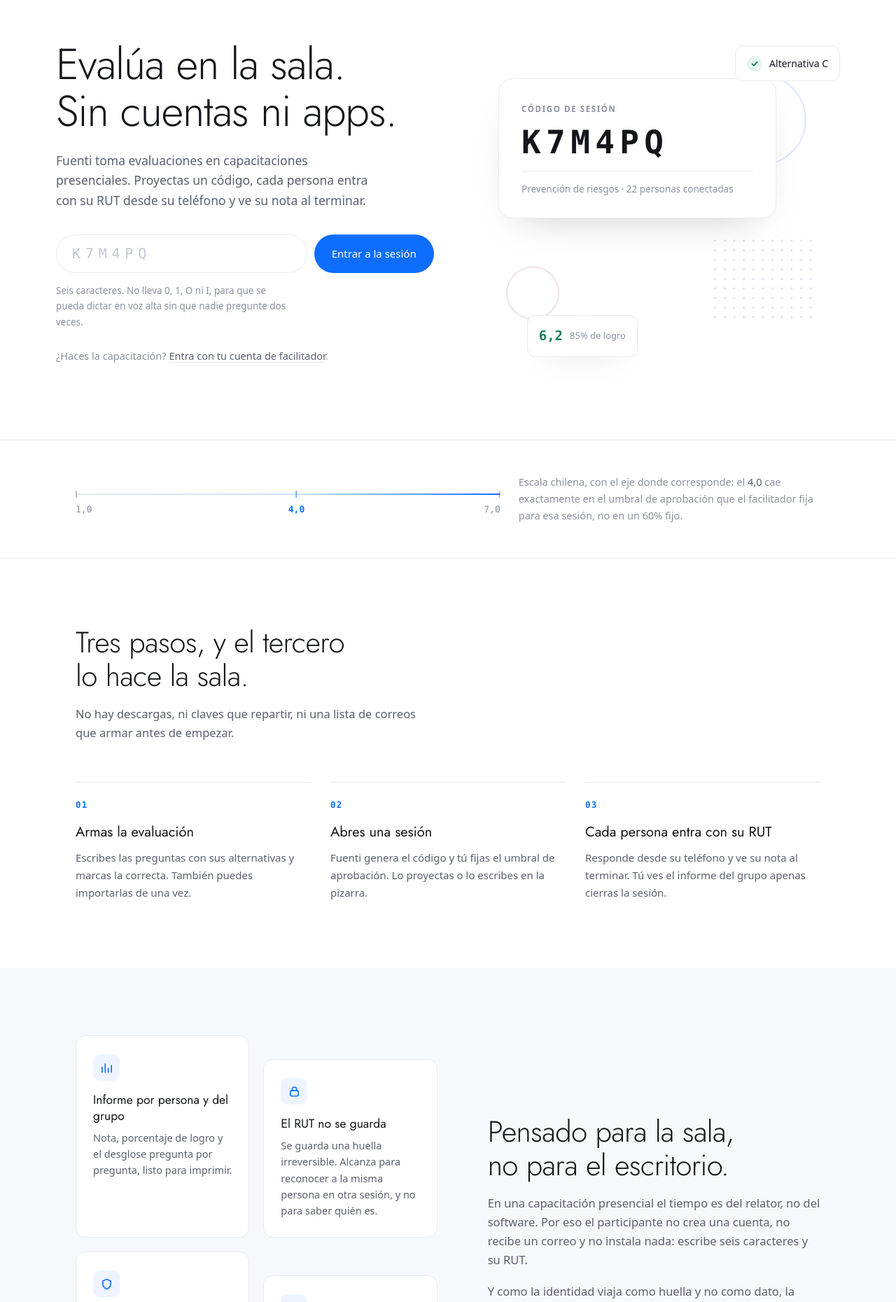
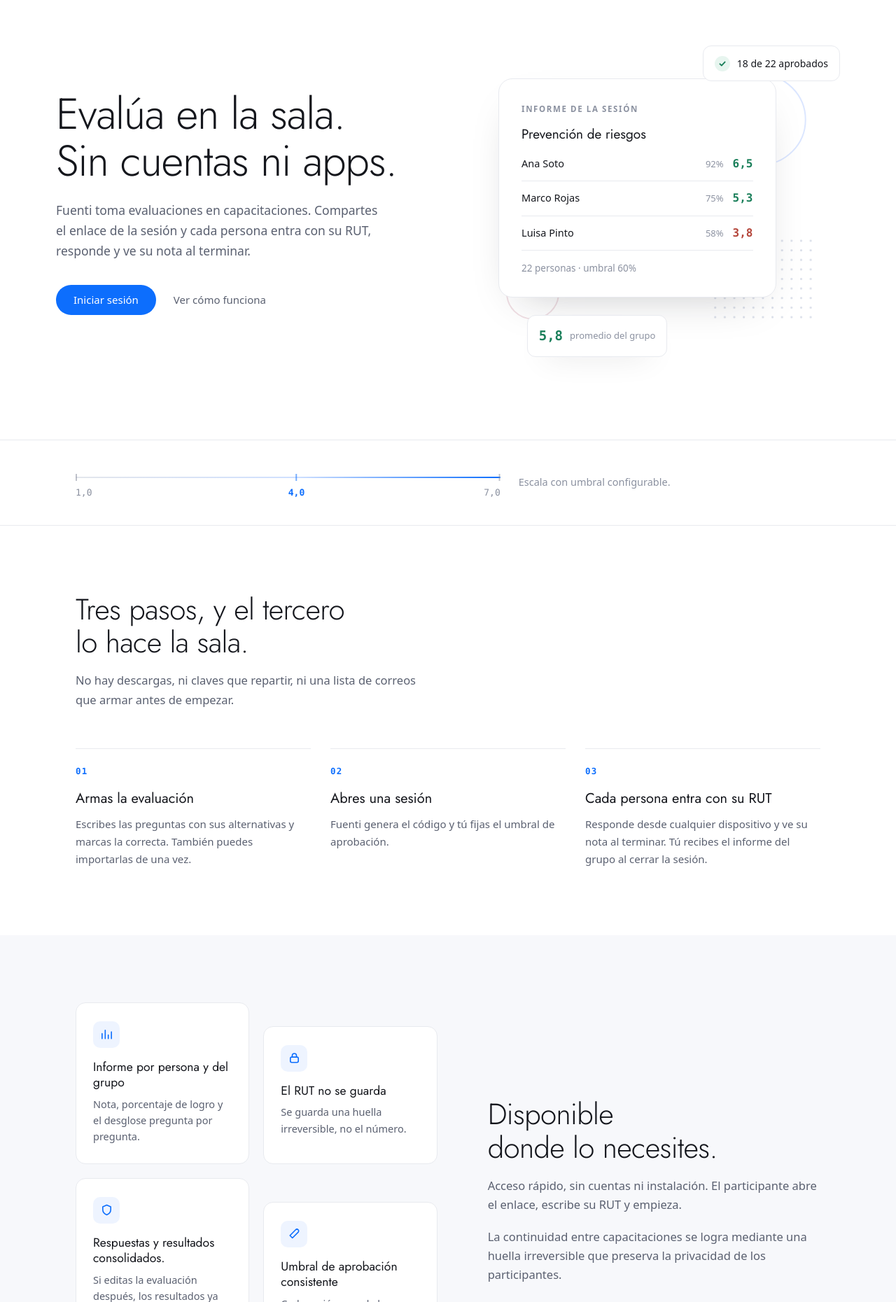
Before and after one commit to rm-2526/fuenti, a Flask app: page / in a window 1280 px wide. Shown: the part 84-1944 px from the top of the page at 70% size. Run offline with Flask 3, Linux system fonts and the light colour scheme.

Commit message:
Cambio y mejoras a pagina principal

```diff
--- a/app/templates/index.html
+++ b/app/templates/index.html
@@ -5,7 +5,7 @@
   <meta name="viewport" content="width=device-width, initial-scale=1">
   <title>Fuenti — evaluaciones para capacitación presencial</title>
   <meta name="description"
-        content="Fuenti es la plataforma para tomar evaluaciones en capacitaciones presenciales. El facilitador proyecta un código y cada persona entra con su RUT, sin crear cuenta.">
+        content="Fuenti toma evaluaciones en capacitaciones. Compartes el enlace de la sesión y cada persona entra con su RUT, sin crear cuenta ni instalar nada.">
 
   {# Una sola familia externa (Jost, geometrica y de trazo liviano) y solo tres
      pesos: es lo que carga el look de la referencia. Todo lo demas usa la
@@ -30,6 +30,7 @@
                                   landing a la app no hay salto de color */
       --azul-tinte: #eef4ff;
       --verde:      #1a7f5a;
+      --rojo:       #b4453a;
       --radio:      14px;
       --ancho:      1120px;
       --display:    "Jost", "Segoe UI", system-ui, sans-serif;
@@ -170,67 +171,14 @@
       margin: 0 0 34px;
     }
 
-    /* El campo de codigo es el elemento firma de la pagina: es el objeto real
-       de Fuenti, lo que el facilitador escribe en la pizarra y veinte personas
-       tipean al mismo tiempo. Por eso va en el hero y con cuerpo de display,
-       no escondido en un menu. */
-    .codigo-form {
+    /* Las dos acciones del hero. La principal es entrar: no hay registro
+       publico, las cuentas de facilitador las crea un administrador. */
+    .hero-acciones {
       display: flex;
       gap: 10px;
       flex-wrap: wrap;
-      margin: 0 0 14px;
+      align-items: center;
     }
-
-    .codigo-campo {
-      flex: 1 1 220px;
-      min-width: 0;
-      position: relative;
-    }
-
-    .codigo-input {
-      width: 100%;
-      font-family: var(--mono);
-      font-size: 20px;
-      font-weight: 500;
-      letter-spacing: 0.34em;
-      text-transform: uppercase;
-      color: var(--tinta);
-      background: var(--papel);
-      border: 1px solid var(--linea);
-      border-radius: 999px;
-      padding: 13px 22px;
-      line-height: 1.35;
-      transition: border-color .18s ease, box-shadow .18s ease;
-    }
-    .codigo-input::placeholder {
-      color: #c3c8d4;
-      letter-spacing: 0.34em;
-    }
-    .codigo-input:hover { border-color: #d5d9e2; }
-    .codigo-input:focus {
-      border-color: var(--azul);
-      box-shadow: 0 0 0 4px var(--azul-tinte);
-      outline: none;
-    }
-
-    .pie-campo {
-      font-size: 13.5px;
-      color: var(--tinta-3);
-      margin: 0;
-      max-width: 44ch;
-    }
-
-    .hero-secundario {
-      margin: 26px 0 0;
-      font-size: 14.5px;
-      color: var(--tinta-3);
-    }
-    .hero-secundario a {
-      color: var(--tinta-2);
-      text-decoration-color: var(--linea);
-      text-underline-offset: 3px;
-    }
-    .hero-secundario a:hover { color: var(--azul); }
 
     /* ------------------------------------------------------- mock del hero */
 
@@ -245,8 +193,8 @@
       pointer-events: none;
     }
 
-    /* La "proyeccion": el codigo tal como se ve en la sala. La ilustracion y
-       el campo de la izquierda muestran la misma cosa, a proposito. */
+    /* El informe de la sesion: lo que el facilitador recibe al cerrarla. Es el
+       resultado del producto, no su pantalla de entrada. */
     .pantalla {
       position: absolute;
       left: 4%;
@@ -269,22 +217,52 @@
       margin-bottom: 14px;
     }
 
-    .pantalla-codigo {
+    .pantalla-eval {
       display: block;
+      font-family: var(--display);
+      font-size: 19px;
+      font-weight: 400;
+      color: var(--tinta);
+      line-height: 1.25;
+      margin-bottom: 6px;
+    }
+
+    /* Tres filas del informe: nombre, logro y nota. Es lo que el facilitador
+       recibe al cerrar la sesion, o sea lo que la pagina esta vendiendo. */
+    .informe-fila {
+      display: flex;
+      align-items: baseline;
+      justify-content: space-between;
+      gap: 14px;
+      padding: 11px 0;
+      border-bottom: 1px solid var(--linea);
+      font-size: 14.5px;
+    }
+    .informe-nombre { color: var(--tinta); }
+    .informe-cifras {
+      display: flex;
+      align-items: baseline;
+      gap: 13px;
+      flex: none;
+    }
+    .informe-logro {
+      font-size: 13px;
+      color: var(--tinta-3);
+      font-variant-numeric: tabular-nums;
+    }
+    .informe-nota {
       font-family: var(--mono);
-      font-size: clamp(30px, 4.4vw, 46px);
+      font-size: 16px;
       font-weight: 600;
-      letter-spacing: 0.16em;
-      color: var(--tinta);
-      line-height: 1;
-      margin-bottom: 18px;
+      color: var(--verde);
+      font-variant-numeric: tabular-nums;
     }
+    .informe-nota-bajo { color: var(--rojo); }
 
     .pantalla-pie {
       display: block;
       font-size: 13.5px;
       color: var(--tinta-3);
-      border-top: 1px solid var(--linea);
       padding-top: 14px;
     }
 
@@ -386,7 +364,6 @@
       color: var(--tinta-3);
       max-width: 52ch;
     }
-    .escala-nota strong { color: var(--tinta-2); font-weight: 500; }
 
     /* ----------------------------------------------------------- secciones */
 
@@ -537,7 +514,9 @@
         gap: 52px;
         padding: 32px 0 72px;
       }
-      .mock { aspect-ratio: 1 / 0.78; max-width: 460px; }
+      /* El informe es mas alto que la tarjeta que habia antes: si el mock no
+         crece, los chips flotantes terminan encima de la ultima fila. */
+      .mock { aspect-ratio: 1 / 1.05; max-width: 460px; }
       .split { grid-template-columns: 1fr; gap: 44px; }
       .split-texto { order: -1; }
       .pasos { grid-template-columns: 1fr; gap: 22px; }
@@ -547,13 +526,13 @@
     @media (max-width: 560px) {
       .envoltura { padding: 0 20px; }
       .nav { height: 72px; }
-      .mock { aspect-ratio: 1 / 1.02; }
+      .mock { aspect-ratio: 1 / 1.32; }
       .pantalla { width: 88%; left: 0; top: 14%; padding: 26px 24px 24px; }
       .flotante-alternativa { right: 0; top: 0; }
-      .flotante-nota { left: 0; bottom: 4%; }
+      .flotante-nota { left: 0; bottom: 0; }
       .tarjetas { grid-template-columns: 1fr; }
       .tarjeta-alta { margin-top: 0; }
-      .codigo-form .boton { flex: 1 1 100%; }
+      .hero-acciones .boton { flex: 1 1 100%; }
       .cierre { padding: 76px 0; }
     }
   </style>
@@ -588,35 +567,15 @@
         <h1>Evalúa en la sala.<br>Sin cuentas ni apps.</h1>
 
         <p class="hero-bajada">
-          Fuenti toma evaluaciones en capacitaciones presenciales. Proyectas un
-          código, cada persona entra con su RUT desde su teléfono y ve su nota
-          al terminar.
+          Fuenti toma evaluaciones en capacitaciones. Compartes el enlace de la
+          sesión y cada persona entra con su RUT, responde y ve su nota al
+          terminar.
         </p>
 
-        {# Sin ruta nueva en el backend: el formulario arma la URL de ingreso
-           que ya existe. La base viene de url_for para que siga funcionando si
-           algun dia la app se monta bajo un prefijo. #}
-        <form class="codigo-form" id="form-codigo"
-              data-url-ingreso="{{ url_for('participante.ingreso', codigo='__CODIGO__') }}">
-          <div class="codigo-campo">
-            <label class="oculto-visual" for="codigo">Código de sesión</label>
-            <input class="codigo-input" id="codigo" name="codigo"
-                   placeholder="K7M4PQ" maxlength="6"
-                   autocomplete="off" autocapitalize="characters"
-                   spellcheck="false" required>
-          </div>
-          <button class="boton boton-solido" type="submit">Entrar a la sesión</button>
-        </form>
-
-        <p class="pie-campo">
-          Seis caracteres. No lleva 0, 1, O ni I, para que se pueda dictar en
-          voz alta sin que nadie pregunte dos veces.
-        </p>
-
-        <p class="hero-secundario">
-          ¿Haces la capacitación?
-          <a href="{{ url_for('auth.login') }}">Entra con tu cuenta de facilitador</a>.
-        </p>
+        <div class="hero-acciones">
+          <a class="boton boton-solido" href="{{ url_for('auth.login') }}">Iniciar sesión</a>
+          <a class="boton boton-plano" href="#como-funciona">Ver cómo funciona</a>
+        </div>
       </div>
 
       <div class="mock aparece aparece-2" aria-hidden="true">
@@ -636,9 +595,32 @@
         </div>
 
         <div class="pantalla">
-          <span class="pantalla-etiqueta">Código de sesión</span>
-          <span class="pantalla-codigo">K7M4PQ</span>
-          <span class="pantalla-pie">Prevención de riesgos · 22 personas conectadas</span>
+          <span class="pantalla-etiqueta">Informe de la sesión</span>
+          <span class="pantalla-eval">Prevención de riesgos</span>
+
+          <div class="informe-fila">
+            <span class="informe-nombre">Ana Soto</span>
+            <span class="informe-cifras">
+              <span class="informe-logro">92%</span>
+              <span class="informe-nota">6,5</span>
+            </span>
+          </div>
+          <div class="informe-fila">
+            <span class="informe-nombre">Marco Rojas</span>
+            <span class="informe-cifras">
+              <span class="informe-logro">75%</span>
+              <span class="informe-nota">5,3</span>
+            </span>
+          </div>
+          <div class="informe-fila">
+            <span class="informe-nombre">Luisa Pinto</span>
+            <span class="informe-cifras">
+              <span class="informe-logro">58%</span>
+              <span class="informe-nota informe-nota-bajo">3,8</span>
+            </span>
+          </div>
+
+          <span class="pantalla-pie">22 personas · umbral 60%</span>
         </div>
 
         <div class="flotante flotante-alternativa">
@@ -648,12 +630,12 @@
                     stroke-width="1.9" stroke-linecap="round" stroke-linejoin="round"/>
             </svg>
           </span>
-          Alternativa C
+          18 de 22 aprobados
         </div>
 
         <div class="flotante flotante-nota">
-          <span class="nota-cifra">6,2</span>
-          <span class="nota-texto">85% de logro</span>
+          <span class="nota-cifra">5,8</span>
+          <span class="nota-texto">promedio del grupo</span>
         </div>
       </div>
     </section>
@@ -667,9 +649,7 @@
           <span class="escala-hito escala-hito-7">7,0</span>
         </div>
         <p class="escala-nota">
-          Escala chilena, con el eje donde corresponde: el <strong>4,0</strong>
-          cae exactamente en el umbral de aprobación que el facilitador fija
-          para esa sesión, no en un 60% fijo.
+          Escala con umbral configurable.
         </p>
       </div>
     </section>
@@ -693,15 +673,14 @@
           <div class="paso">
             <h3>Abres una sesión</h3>
             <p>
-              Fuenti genera el código y tú fijas el umbral de aprobación. Lo
-              proyectas o lo escribes en la pizarra.
+              Fuenti genera el código y tú fijas el umbral de aprobación.
             </p>
           </div>
           <div class="paso">
             <h3>Cada persona entra con su RUT</h3>
             <p>
-              Responde desde su teléfono y ve su nota al terminar. Tú ves el
-              informe del grupo apenas cierras la sesión.
+              Responde desde cualquier dispositivo y ve su nota al terminar. Tú
+              recibes el informe del grupo al cerrar la sesión.
             </p>
           </div>
         </div>
@@ -720,8 +699,7 @@
             </div>
             <h3>Informe por persona y del grupo</h3>
             <p>
-              Nota, porcentaje de logro y el desglose pregunta por pregunta,
-              listo para imprimir.
+              Nota, porcentaje de logro y el desglose pregunta por pregunta.
             </p>
           </div>
 
@@ -736,8 +714,7 @@
             </div>
             <h3>El RUT no se guarda</h3>
             <p>
-              Se guarda una huella irreversible. Alcanza para reconocer a la
-              misma persona en otra sesión, y no para saber quién es.
+              Se guarda una huella irreversible, no el número.
             </p>
           </div>
 
@@ -748,10 +725,10 @@
                       stroke="currentColor" stroke-width="1.7" stroke-linejoin="round"/>
               </svg>
             </div>
-            <h3>Lo respondido queda congelado</h3>
+            <h3>Respuestas y resultados consolidados.</h3>
             <p>
               Si editas la evaluación después, los resultados ya rendidos no
-              cambian ni una coma.
+              cambian.
             </p>
           </div>
 
@@ -763,7 +740,7 @@
                       stroke-linejoin="round"/>
               </svg>
             </div>
-            <h3>El umbral es tuyo</h3>
+            <h3>Umbral de aprobación consistente</h3>
             <p>
               Cada sesión guarda la exigencia con que se rindió, aunque después
               la cambies para la siguiente.
@@ -772,74 +749,37 @@
         </div>
 
         <div class="split-texto">
-          <h2 class="seccion-titulo">Pensado para la sala,<br>no para el escritorio.</h2>
+          <h2 class="seccion-titulo">Disponible<br>donde lo necesites.</h2>
           <p>
-            En una capacitación presencial el tiempo es del relator, no del
-            software. Por eso el participante no crea una cuenta, no recibe un
-            correo y no instala nada: escribe seis caracteres y su RUT.
+            Acceso rápido, sin cuentas ni instalación. El participante abre el
+            enlace, escribe su RUT y empieza.
           </p>
           <p>
-            Y como la identidad viaja como huella y no como dato, la misma
-            persona se puede seguir entre una capacitación y la siguiente sin
-            que su RUT quede almacenado en ninguna parte.
+            La continuidad entre capacitaciones se logra mediante una huella
+            irreversible que preserva la privacidad de los participantes.
           </p>
         </div>
       </div>
     </section>
 
     <section class="envoltura cierre">
-      <h2 class="seccion-titulo">¿Tienes un código?</h2>
+      <h2 class="seccion-titulo">¿Dudas?</h2>
       <p class="seccion-bajada">
-        Súbelo arriba y estás dentro. Si eres facilitador, tu panel te espera
-        con las evaluaciones que ya armaste.
+        Las cuentas de facilitador se crean por invitación. Escríbenos y
+        vemos si Fuenti le sirve a tu programa de capacitación.
       </p>
-      <a class="boton boton-solido" href="#codigo" id="ir-al-codigo">Ingresar con un código</a>
+      {# CAMBIAR este correo por el real antes de subir. #}
+      <a class="boton boton-solido" href="mailto:contacto@fuenti.cl">Contáctanos</a>
     </section>
 
   </main>
 
   <footer class="envoltura">
     <div class="pie">
-      <span>Fuenti · Evaluaciones para capacitación presencial</span>
+      <span>Fuenti · Evaluaciones para capacitación</span>
       <a href="{{ url_for('auth.login') }}">Iniciar sesión</a>
     </div>
   </footer>
 
-  <script>
-    /* El formulario no envia nada: arma la URL de ingreso que ya existe y
-       navega. Sin ruta nueva, sin migracion, sin backend que mantener.
-       El codigo se guarda siempre en mayuscula porque la busqueda en la BD es
-       exacta: "k7m4pq" no encontraria la sesion "K7M4PQ". */
-    (function () {
-      var form = document.getElementById("form-codigo");
-      if (!form) return;
-      var campo = document.getElementById("codigo");
-
-      /* Mayuscula mientras escribe. Es seguro hacerlo en cada tecla porque no
-         se agregan ni se quitan caracteres: el cursor no se mueve. */
-      campo.addEventListener("input", function () {
-        var arriba = campo.value.toUpperCase();
-        if (campo.value !== arriba) campo.value = arriba;
-      });
-
-      /* El boton del cierre no solo baja: deja el cursor puesto. Bajar y que
-         la persona tenga que hacer un segundo clic seria dejar el trabajo a
-         medias. */
-      var atajo = document.getElementById("ir-al-codigo");
-      if (atajo) {
-        atajo.addEventListener("click", function () {
-          setTimeout(function () { campo.focus({ preventScroll: true }); }, 420);
-        });
-      }
-
-      form.addEventListener("submit", function (evento) {
-        evento.preventDefault();
-        var codigo = campo.value.trim().toUpperCase();
-        if (!codigo) { campo.focus(); return; }
-        window.location.href = form.dataset.urlIngreso.replace("__CODIGO__", encodeURIComponent(codigo));
-      });
-    })();
-  </script>
-
 </body>
 </html>
```
Also changed, not shown: tests/test_index.py (+30 -27 lines).
